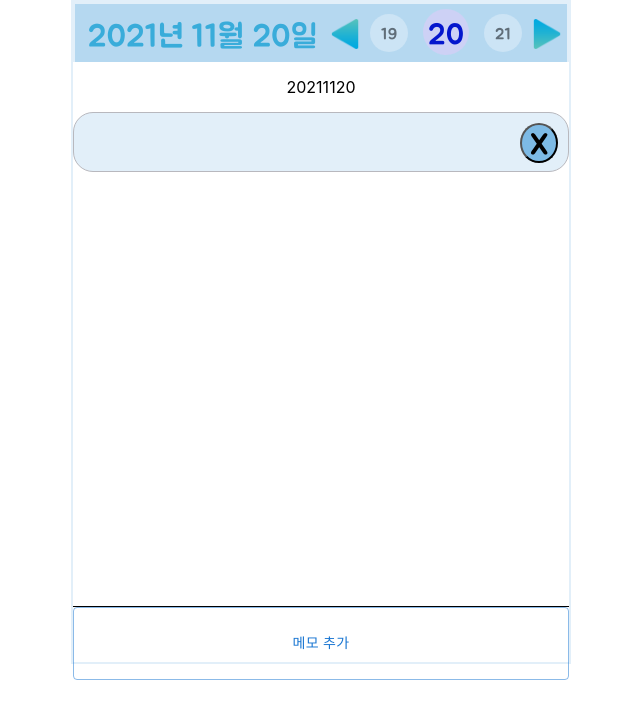
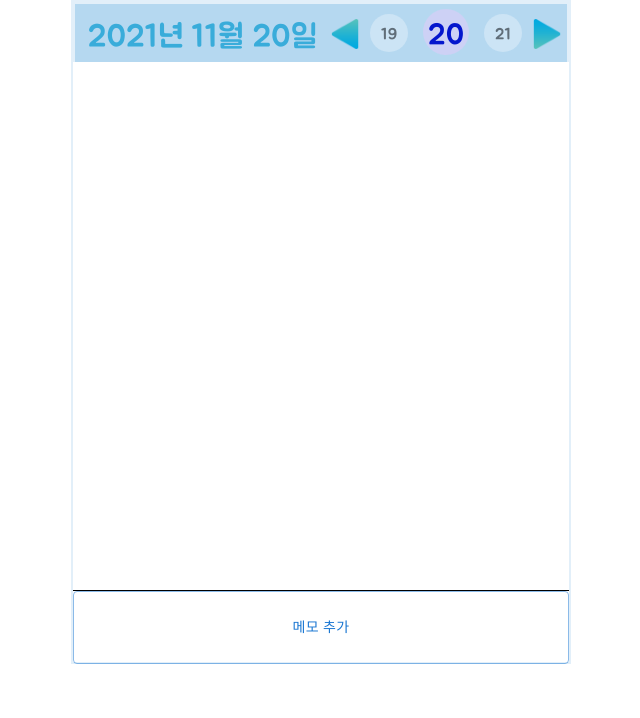
Before and after one commit to jaewoogwak/Memo, a React (Create React App) app: page / in a window 1280 px wide. Shown: the top 718 px of the page, without its empty margins (319-959 px from the left). Built offline with nearby package versions, Linux system fonts and the light colour scheme.

Commit message:
prototype

```diff
--- a/src/App.js
+++ b/src/App.js
@@ -43,10 +43,10 @@ function App() {
         <Bar pageNext = {pageNext} pagePrevious ={pagePrevious} getDate = {getDate}/>
       </div>
       <div class="list">
-        <p>{date}</p>
+        {/* <p>{date}</p> */}
         <div>
           {/* {page.view} */}
-          <MemoList memoList={list} setList = {setList} />
+          <MemoList memoList={list} setList = {setList} date ={date}/>
         </div>
       </div>
       <div>
--- a/src/component/Memos/MemoList.js
+++ b/src/component/Memos/MemoList.js
@@ -5,13 +5,15 @@ import { useState } from "react";
 
 const MemoList = (props) => {
 
-    const { memoList, setList } = props;
+    const { memoList, setList, date } = props;
     let keyCount = 0;
 
     return (
         <div>
             {/* {memoList} */}
             {memoList.map(memo => {
+
+                if(memo.date === date)
                 return <Memo memoList ={memoList} key ={keyCount++} text = {memo.text} setList ={setList} date ={memo.date}/>
             })}
         </div>
--- a/src/component/Memos/memoStyle.css
+++ b/src/component/Memos/memoStyle.css
@@ -72,6 +72,6 @@
     font-style: normal;
 }
 
-/* .creationTime {
+.creationTime {
     display:none;
-} */
+}
```
